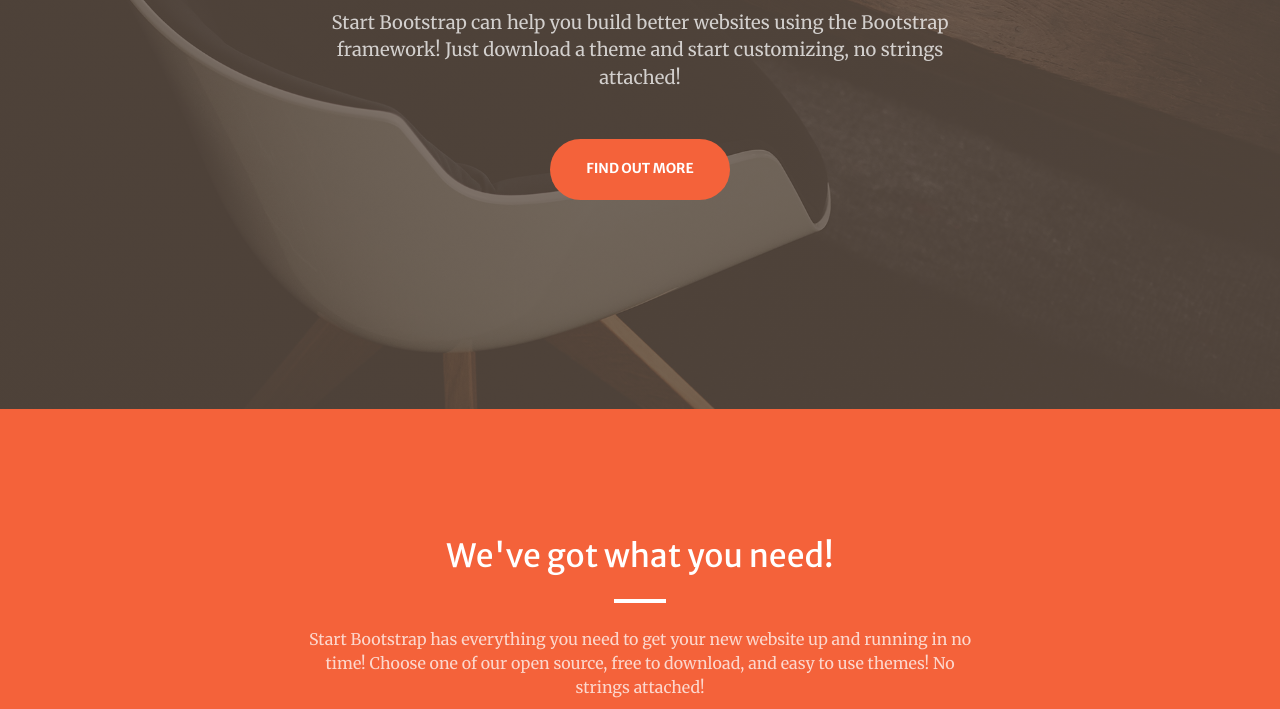
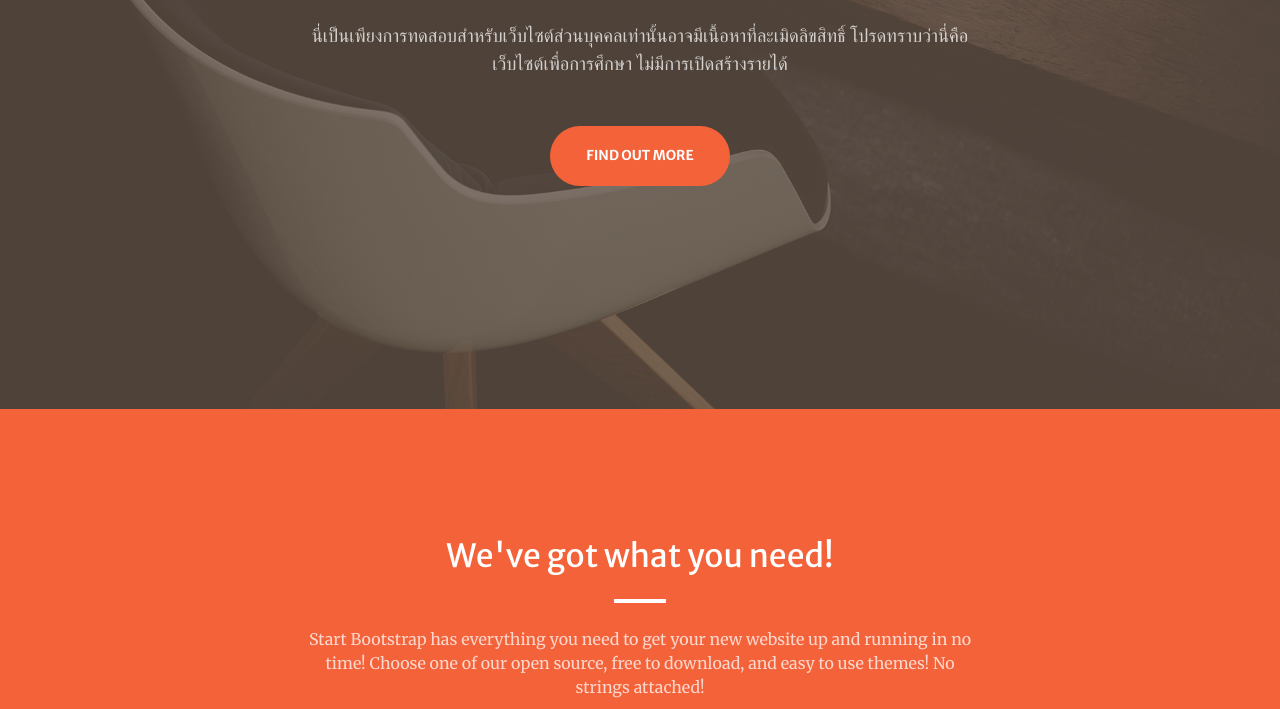
Before and after one commit to Saharat-6452101056/Website, a plain HTML site: page y/index.html in a window 1280 px wide. Shown: the part 391-1100 px from the top of the page. Drawn offline with nearby package versions, Linux system fonts and the light colour scheme; some packages are replaced by stand-ins of ours; a script that the page names is missing.

Commit message:
Intro-text

```diff
--- a/y/index.html
+++ b/y/index.html
@@ -43,7 +43,7 @@
                         <hr class="divider" />
                     </div>
                     <div class="col-lg-8 align-self-baseline">
-                        <p class="text-white-75 mb-5">Start Bootstrap can help you build better websites using the Bootstrap framework! Just download a theme and start customizing, no strings attached!</p>
+                        <p class="text-white-75 mb-5">นี่เป็นเพียงการทดสอบสำหรับเว็บไซต์ส่วนบุคคลเท่านั้นอาจมีเนื้อหาที่ละเมิดลิขสิทธิ์ โปรดทราบว่านี่คือเว็บไซต์เพื่อการศึกษา ไม่มีการเปิดสร้างรายได้</p>
                         <a class="btn btn-primary btn-xl" href="#about">Find Out More</a>
                     </div>
                 </div>
```
